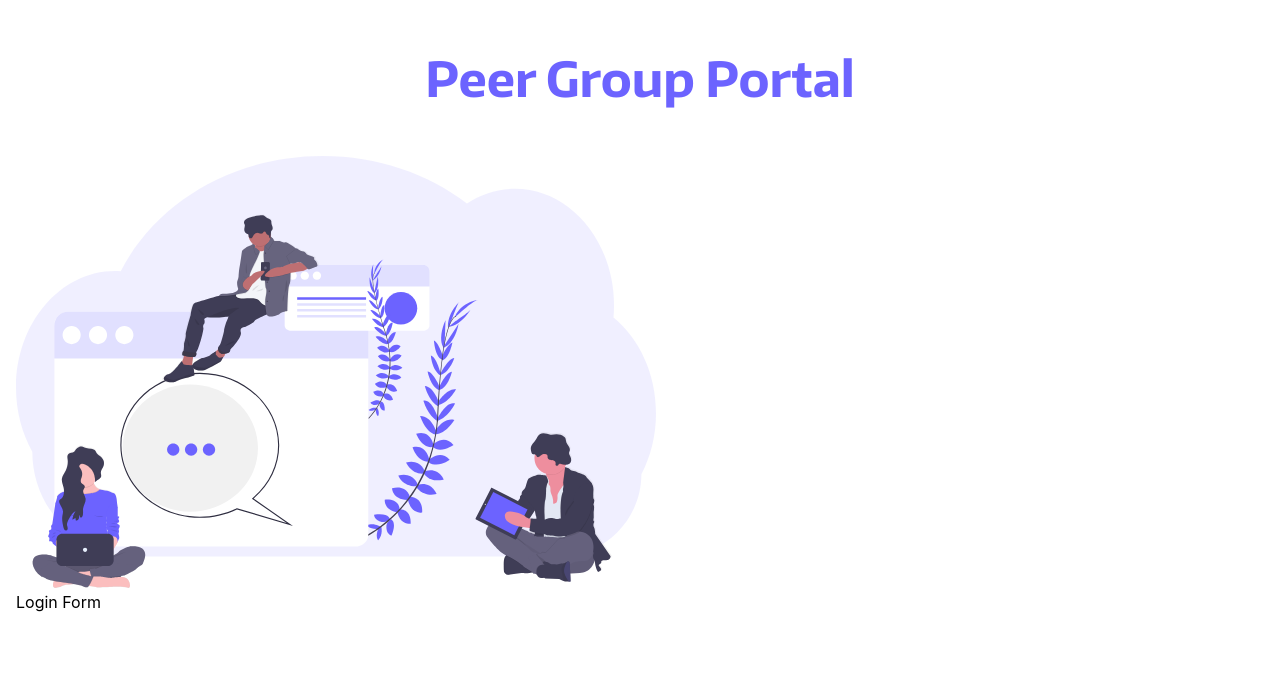
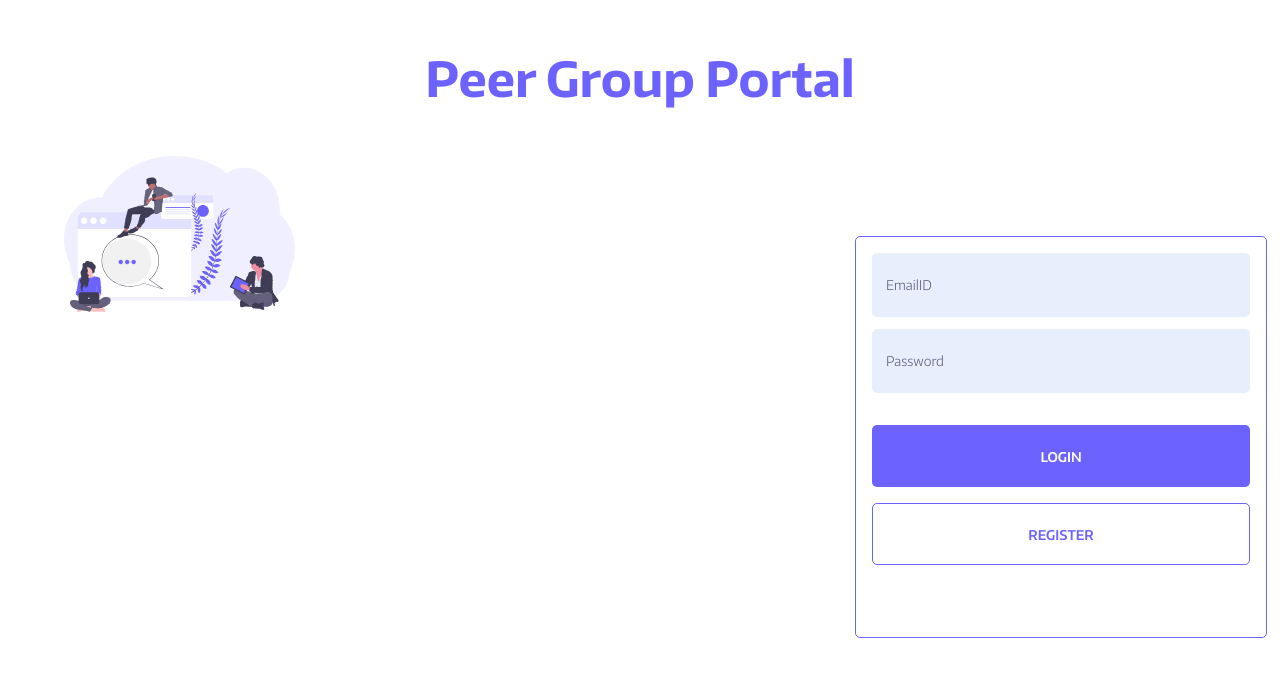
Before and after one commit to svashish305/peer-group-app, a React (Create React App) app: page / in a window 1280 px wide. Shown: the top 676 px of the page. Built offline with nearby package versions, Linux system fonts and the light colour scheme.

Commit message:
added styles to landing page

```diff
--- a/src/App.scss
+++ b/src/App.scss
@@ -4,6 +4,7 @@
   --secondary: #fff;
   --accent: #5d55e7;
   --inputColor: #e7effd;
+  --inputPlaceholderColor: #65617d;
   --readOnlyColor: #e6e8ec;
 }
 
@@ -70,6 +71,7 @@
   color: #61dafb;
 }
 
+// common styles
 a {
   text-decoration: none;
 }
@@ -83,3 +85,43 @@ a {
 .d-flex {
   display: flex;
 }
+
+// margin
+.mt-34 {
+  margin-top: 2.125rem;
+}
+
+.mb-54 {
+  margin-bottom: 3.375rem;
+}
+
+.mb-32 {
+  margin-bottom: 2rem;
+}
+
+.mb-26 {
+  margin-bottom: 1.625rem;
+}
+
+.mb-20 {
+  margin-bottom: 1.25rem;
+}
+
+.mb-16 {
+  margin-bottom: 1rem;
+}
+
+.mb-12 {
+  margin-bottom: 0.75rem;
+}
+// end of margin
+
+// padding
+.p-16 {
+  padding: 1rem;
+}
+
+.p-26-24 {
+  padding: 1.625rem 1.5rem;
+}
+// end of padding
--- a/src/components/Auth/auth.js
+++ b/src/components/Auth/auth.js
@@ -1,41 +1,105 @@
-import React from 'react';
+import React, { useState, useEffect } from 'react';
+import { API } from '../../api-service';
+import { useCookies } from 'react-cookie';
 import { useMediaQuery } from 'react-responsive';
 import { Container, Row, Col, Image } from 'react-bootstrap';
 import './auth.scss';
 
 function Auth() {
-  const isDesktopOrLaptop = useMediaQuery({
-    query: '(min-device-width: 1225px)',
-  });
-  const isBigScreen = useMediaQuery({ query: '(min-device-width: 1824px)' });
   const isTabletOrMobile = useMediaQuery({ query: '(max-width: 1224px)' });
   const isTabletOrMobileDevice = useMediaQuery({
     query: '(max-device-width: 1224px)',
   });
-  const isPortrait = useMediaQuery({ query: '(orientation: portrait)' });
-  const isRetina = useMediaQuery({ query: '(min-resolution: 2dppx)' });
+
+  const [email, setEmail] = useState('');
+  const [password, setPassword] = useState('');
+  const [token, setToken] = useCookies(['pg-token']);
+
+  useEffect(() => {
+    if (token['pg-token']) window.location.href = '/dashboard';
+  }, [token]);
+
+  const loginClicked = () => {
+    API.loginUser({ email, password })
+      .then((resp) => setToken('pg-token', resp.token))
+      .catch((error) => console.log(error));
+  };
+
+  const registerClicked = () => {
+    API.registerUser({ email, password })
+      .then(() => loginClicked())
+      .catch((error) => console.log(error));
+  };
+
+  const isDisabled = email.length === 0 || password.length === 0;
 
   return (
     <div className='main-container'>
       <span className='flex-center title'>Peer Group Portal</span>
       <Container>
-        <Row
-          className={
-            isTabletOrMobile || isTabletOrMobileDevice ? null : 'd-flex'
-          }
-        >
+        <Row className='custom-row'>
           <Col>
-            {isTabletOrMobile || isTabletOrMobileDevice ? (
-              <Image
-                className='logo'
-                src='/assets/images/logomobile.svg'
-                fluid
+            <Image
+              className='logo'
+              src={
+                isTabletOrMobile || isTabletOrMobileDevice
+                  ? '/assets/images/logomobile.svg'
+                  : '/assets/images/logo.svg'
+              }
+              fluid
+            />
+          </Col>
+          <Col
+            className={
+              isTabletOrMobile || isTabletOrMobileDevice ? 'mt-34' : null
+            }
+          >
+            <div
+              className={`auth-container ${
+                isTabletOrMobile || isTabletOrMobileDevice ? 'p-16' : 'p-26-24'
+              }`}
+            >
+              <input
+                id='emailId'
+                className={`auth-input ${
+                  isTabletOrMobile || isTabletOrMobileDevice ? 'mb-12' : 'mb-20'
+                }`}
+                type='email'
+                placeholder='EmailID'
+                value={email}
+                onChange={(evt) => setEmail(evt.target.value)}
               />
-            ) : (
-              <Image className='logo' src='/assets/images/logo.svg' fluid />
-            )}
+              <br />
+              <input
+                id='password'
+                className={`auth-input ${
+                  isTabletOrMobile || isTabletOrMobileDevice ? 'mb-32' : 'mb-20'
+                }`}
+                type='password'
+                placeholder='Password'
+                value={password}
+                onChange={(evt) => setPassword(evt.target.value)}
+              />
+              <br />
+              <button
+                className={`login-btn ${
+                  isTabletOrMobile || isTabletOrMobileDevice ? 'mb-16' : 'mb-26'
+                }`}
+                onClick={loginClicked}
+                disabled={isDisabled}
+              >
+                <span className='login-btn-text'>Login</span>
+              </button>
+              <br />
+              <button
+                className='register-btn'
+                onClick={registerClicked}
+                disabled={isDisabled}
+              >
+                <span className='register-btn-text'>Register</span>
+              </button>
+            </div>
           </Col>
-          <Col>Login Form</Col>
         </Row>
       </Container>
     </div>
--- a/src/components/Auth/auth.scss
+++ b/src/components/Auth/auth.scss
@@ -1,6 +1,6 @@
 @media only screen and (max-width: 768px) {
   .main-container {
-    margin: 0 1rem;
+    margin: 0 2.40625rem;
   }
 
   .title {
@@ -10,14 +10,59 @@
     color: var(--primary);
   }
 
-  .logo {
-    width: 90vw;
+  .auth-container {
+    background: #fff;
+    border: 1px solid var(--primary);
+    box-sizing: border-box;
+    border-radius: 5px;
+  }
+
+  .auth-input {
+    width: -webkit-fill-available;
+    height: 2.5rem;
+    background: var(--inputColor);
+    border: none;
+    border-radius: 5px;
+  }
+
+  .auth-input::placeholder {
+    color: var(--inputPlaceholderColor);
+    padding-left: 0.75rem;
+    font-family: 'EncodeSansLight';
+  }
+
+  .login-btn {
+    width: -webkit-fill-available;
+    height: 2.5rem;
+    background: var(--primary);
+    border: none;
+    border-radius: 5px;
+  }
+
+  .register-btn {
+    width: -webkit-fill-available;
+    height: 2.5rem;
+    background: #fff;
+    border: 1px solid var(--primary);
+    border-radius: 5px;
+  }
+
+  .login-btn-text {
+    text-transform: uppercase;
+    font-family: 'EncodeSansSemibold';
+    color: #fff;
+  }
+
+  .register-btn-text {
+    text-transform: uppercase;
+    font-family: 'EncodeSansSemibold';
+    color: var(--primary);
   }
 }
 
 @media only screen and (min-width: 769px) and (max-width: 1224px) {
   .main-container {
-    margin: 0 1rem;
+    margin: 0 3rem;
   }
 
   .title {
@@ -27,14 +72,63 @@
     color: var(--primary);
   }
 
-  .logo {
-    width: 50vw;
+  .custom-row {
+    display: flex;
+  }
+
+  .auth-container {
+    background: #fff;
+    border: 1px solid var(--primary);
+    box-sizing: border-box;
+    border-radius: 5px;
+  }
+
+  .auth-input {
+    width: -webkit-fill-available;
+    height: 2.5rem;
+    background: var(--inputColor);
+    border: none;
+    border-radius: 5px;
+  }
+
+  .auth-input::placeholder {
+    color: var(--inputPlaceholderColor);
+    padding-left: 0.75rem;
+    font-family: 'EncodeSansLight';
+  }
+
+  .login-btn {
+    width: -webkit-fill-available;
+    height: 2.5rem;
+    background: var(--primary);
+    border: none;
+    border-radius: 5px;
+  }
+
+  .register-btn {
+    width: -webkit-fill-available;
+    height: 2.5rem;
+    background: #fff;
+    border: 1px solid var(--primary);
+    border-radius: 5px;
+  }
+
+  .login-btn-text {
+    text-transform: uppercase;
+    font-family: 'EncodeSansSemibold';
+    color: #fff;
+  }
+
+  .register-btn-text {
+    text-transform: uppercase;
+    font-family: 'EncodeSansSemibold';
+    color: var(--primary);
   }
 }
 
 @media only screen and (min-width: 1225px) {
   .main-container {
-    margin: 0 1rem;
+    margin: 0 4rem;
   }
 
   .title {
@@ -44,7 +138,62 @@
     color: var(--primary);
   }
 
-  .logo {
-    width: 50vw;
+  .custom-row {
+    display: flex;
+  }
+
+  .auth-container {
+    background: #fff;
+    border: 1px solid var(--primary);
+    box-sizing: border-box;
+    border-radius: 5px;
+
+    position: absolute;
+    width: 25.75rem;
+    height: 25.125rem;
+    left: calc(50% - 25.75rem / 2 + 26.3125rem);
+    top: calc(50% - 25.125rem / 2 + 2.3125rem);
+  }
+
+  .auth-input {
+    width: -webkit-fill-available;
+    height: 3.875rem;
+    background: var(--inputColor);
+    border: none;
+    border-radius: 5px;
+  }
+
+  .auth-input::placeholder {
+    color: var(--inputPlaceholderColor);
+    padding-left: 0.75rem;
+    font-family: 'EncodeSansLight';
+  }
+
+  .login-btn {
+    width: -webkit-fill-available;
+    height: 3.875rem;
+    background: var(--primary);
+    border: none;
+    border-radius: 5px;
+  }
+
+  .register-btn {
+    width: -webkit-fill-available;
+    height: 3.875rem;
+    background: #fff;
+    border: 1px solid var(--primary);
+    border-radius: 5px;
+  }
+
+  .login-btn-text {
+    text-transform: uppercase;
+    font-family: 'EncodeSansSemibold';
+    color: #fff;
+  }
+
+  .register-btn-text {
+    text-transform: uppercase;
+    font-family: 'EncodeSansSemibold';
+    color: var(--primary);
   }
 }
--- a/src/components/sidebar/sidebar.js
+++ b/src/components/sidebar/sidebar.js
@@ -3,17 +3,19 @@ import { slide as Menu } from 'react-burger-menu';
 import './sidebar.scss';
 
 class Sidebar extends React.Component {
-  showSettings (event) {
+  showSettings(event) {
     event.preventDefault();
   }
 
-  render () {
+  render() {
     return (
-      <div id="outer-container">
-				<Menu right disableAutoFocus outerContainerId={ "outer-container" }>
-						<a id="logout" className="menu-item" href=".">LOG OUT</a>
-				</Menu>
-			</div>
+      <div id='outer-container'>
+        <Menu right disableAutoFocus outerContainerId={'outer-container'}>
+          <a id='logout' className='menu-item' href='.'>
+            Log Out
+          </a>
+        </Menu>
+      </div>
     );
   }
 }
--- a/src/components/sidebar/sidebar.scss
+++ b/src/components/sidebar/sidebar.scss
@@ -77,6 +77,7 @@ Note: Beware of modifying this element as it can break the animations - you shou
 }
 
 .menu-item {
+  text-transform: uppercase;
   font-family: 'EncodeSansSemibold';
   background-color: var(--accent);
   color: var(--secondary);
```
